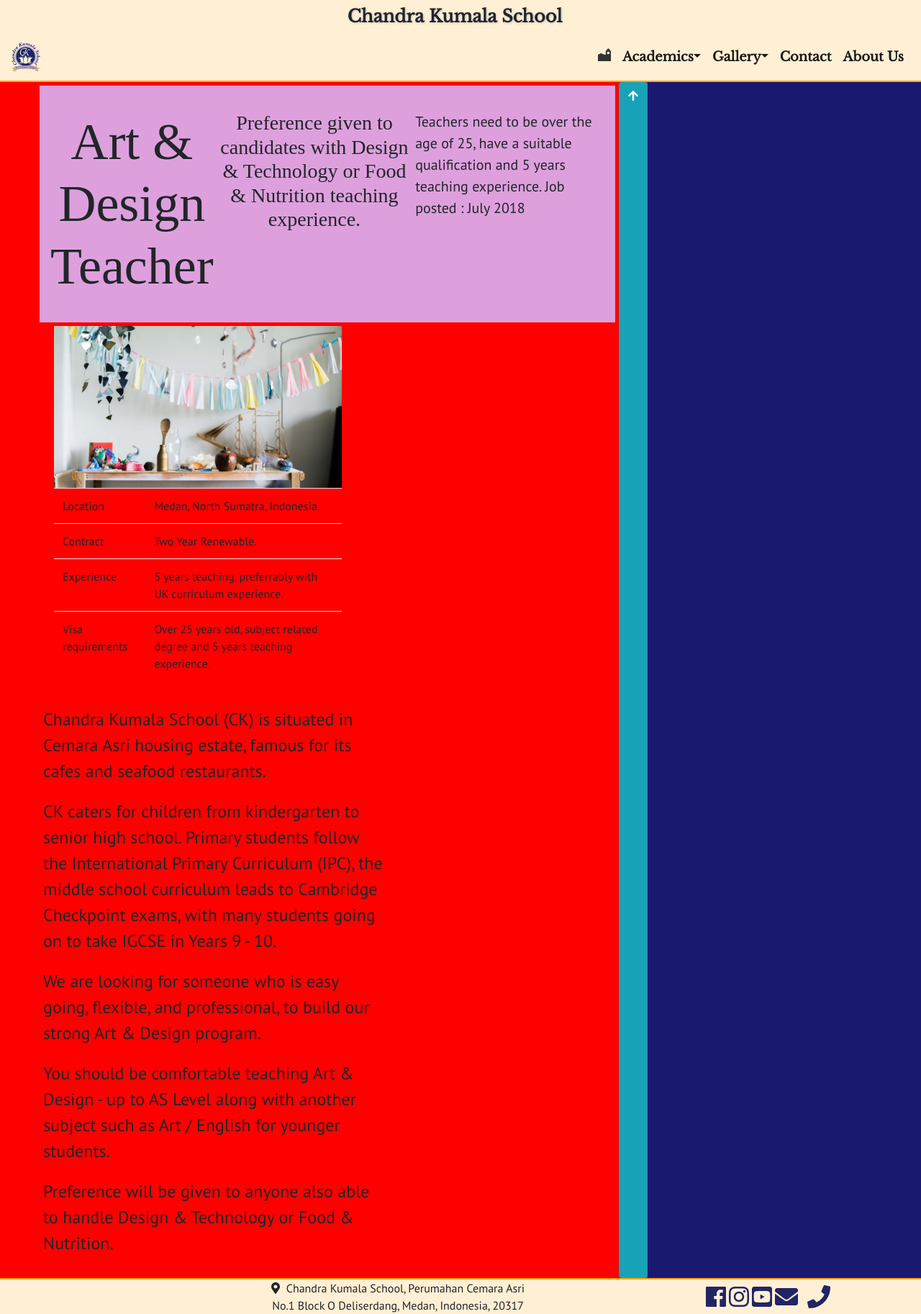
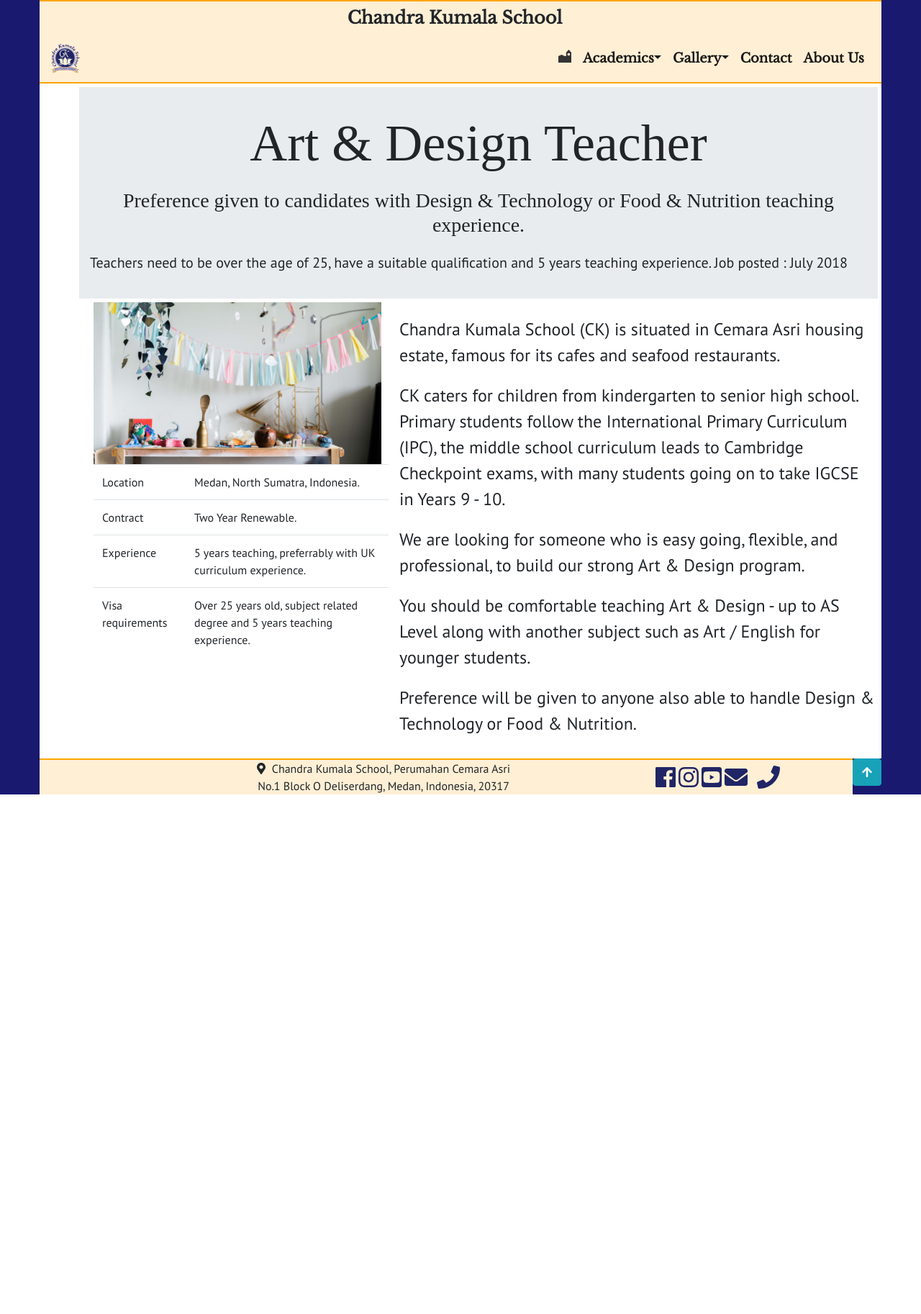
Before and after one commit to inyoka/kumala, a Django app: page /careers in a window 1280 px wide. Shown: the whole page at 72% size. After the commit the page ends 1104 px from the top, so only its background shows below. Run offline with Django 3.2, Linux system fonts and the light colour scheme; some libraries are stand-ins or nearby versions.

Commit message:
Reorg CSS using colour names

```diff
--- a/static/css/master.css
+++ b/static/css/master.css
@@ -1,44 +1,53 @@
 /* Base Rules */
+.w3-container{
+display: flex;
+min-height: 100vh;
+flex-direction: column;
+}
 
 html {
     margin: 0;
-  background-color: MidnightBlue; /* background: #202565; */
+    background: MidnightBlue;
     margin-right: auto;
-  margin-left: auto;
+    margin-left: auto; }
+
+body {    font-family: 'PT Sans', sans-serif;
+background-color: MidnightBlue;}
+
+header {
+          font-family: "Libre Baskerville", sans-serif;
+          border-top:2px solid Orange;
+          background: PapayaWhip;
+          text-align: center;
+          font-weight: 700;
+          flex-direction: row;
         }
 
-body {
-  font-family: "PT Sans", sans-serif;
-  /* background-color: MidnightBlue; */
-}
+nav {
+        background: PapayaWhip;
+        border-bottom:2px solid Orange;
+        font-family: 'Libre Baskerville', sans-serif;
+        font-weight: 700;
+        position: fixed;
+        top: 0px; }
 
-.whole-page {
-  display: flex;
-  min-height: 100vh;
-  flex-direction: column;
-  background-color: MidnightBlue;
-}
+.section{  display: flex;
+          justify-content: flex-start;
+          flex-direction: row;
+          background: #F5f4d6;
+          justify-content: center;
+          align-items: stretch;
+          flex: 1 1 auto;}
+main{     background-color: White;
+          order: 1;
+          flex: 1 1 auto;}
+.empty{   background-color: MidnightBlue;
+          flex: 0 0 8rem;
+          order: 0;}
+aside{    background-color: MidnightBlue;
+          flex: 0 0 8rem;
+          order: 2;}
 
-header{
-  background-color: PapayaWhip ;
-  font-family: "Libre Baskerville", sans-serif;
-  justify-content: center;
-  align-items: center;
-  text-shadow: 1px 1px 3px Silver;
-  text-align: center;
-  font-weight: 700;
-}
-
-
-main {
-  background-color: red;
-  display: flex;
-  flex-direction: row;
-  align-content: flex-end;
-  width: 900px;
-  justify-content: center;
-  flex: 1;
-}
 
           footer {
             display: flex;
@@ -248,33 +232,33 @@ btn {
 /* Module Rules */
 
 @keyframes moveInLeft {
-  0% {
+  0%{
     opacity: 0;
     transform: translateY(-100);
   }
-  100% {
+  100%{
     opacity: 1;
     transform: translateY(0);
   }
 }
 
-#threeLines {
+#threeLines{
   border: 0;
 }
 
-iframe,
-.card {
+
+
+iframe, .card {
   /* Allows the iframe to be centered. */
-  display: block;
+  display:block;
   margin: auto;
 }
 
 .jumbotron {
-    display: flex;
-    flex-direction: row;
+  /* Shrink borders and apply lilac background.  */
   padding: 15px;
+  /* background-color: #Bcb2d5; */
   border-radius: 0px;
-  background-color: Plum;
 }
 
 .text-center {
```
Also changed, not shown: other parts of static/css/master.css (+49 -77 lines). Lines whose indentation alone changed are shown as unchanged.
